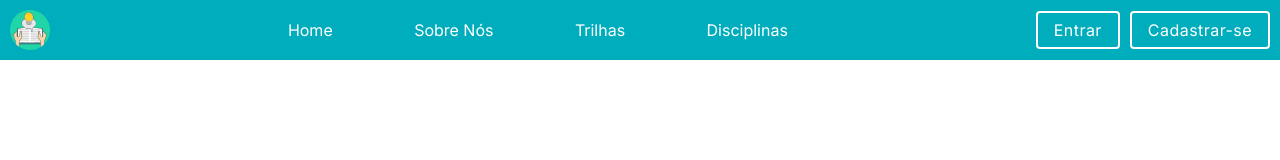
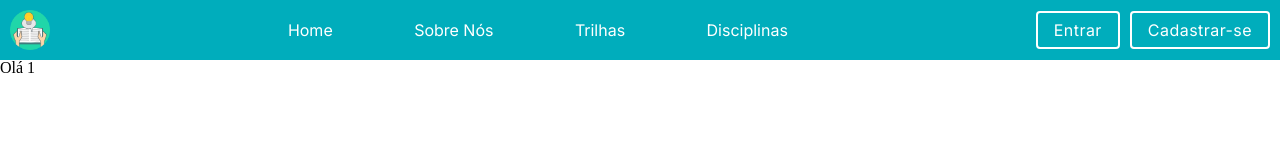
Before and after one commit to jvitorfeliciano/Know-Bridge, a React (Create React App) app: page /user/1 in a window 1280 px wide. Shown: the top 160 px of the page. Built offline with nearby package versions, Linux system fonts and the light colour scheme.

Commit message:
feat: add navigation to the user page when login is successful

```diff
--- a/src/App.js
+++ b/src/App.js
@@ -4,6 +4,7 @@ import Header from "./components/Header";
 import HomePage from "./pages/HomePage";
 import SignIn from "./pages/SignIn";
 import SignUp from "./pages/SignUp";
+import UserPage from "./pages/UserPage";
 
 function App() {
     return (
@@ -14,7 +15,7 @@ function App() {
                 <Route path="/" element={<HomePage />} />
                 <Route path="/sign-up" element={<SignUp />} />
                 <Route path="/sign-in" element={<SignIn />} />
-                <Route path="/user/:userName"/>
+                <Route path="/user/:userName" element={<UserPage />} />
             </Routes>
         </BrowserRouter>
     );
--- a/src/pages/UserPage/index.js
+++ b/src/pages/UserPage/index.js
@@ -1,3 +1,7 @@
+import { useParams } from "react-router-dom";
+
 export default function UserPage() {
-    return <div>Oieee</div>;
+    const { userName } = useParams();
+
+    return <div>Olá {userName}</div>;
 }
```
